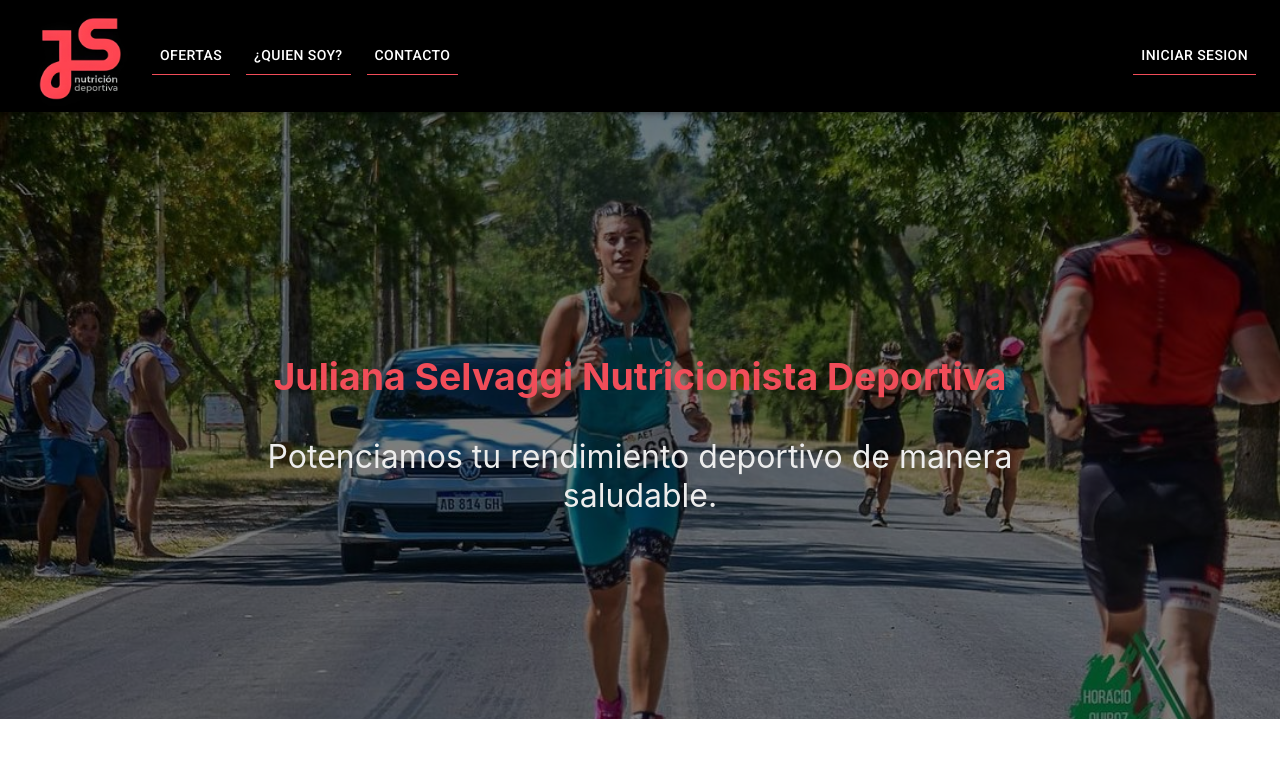
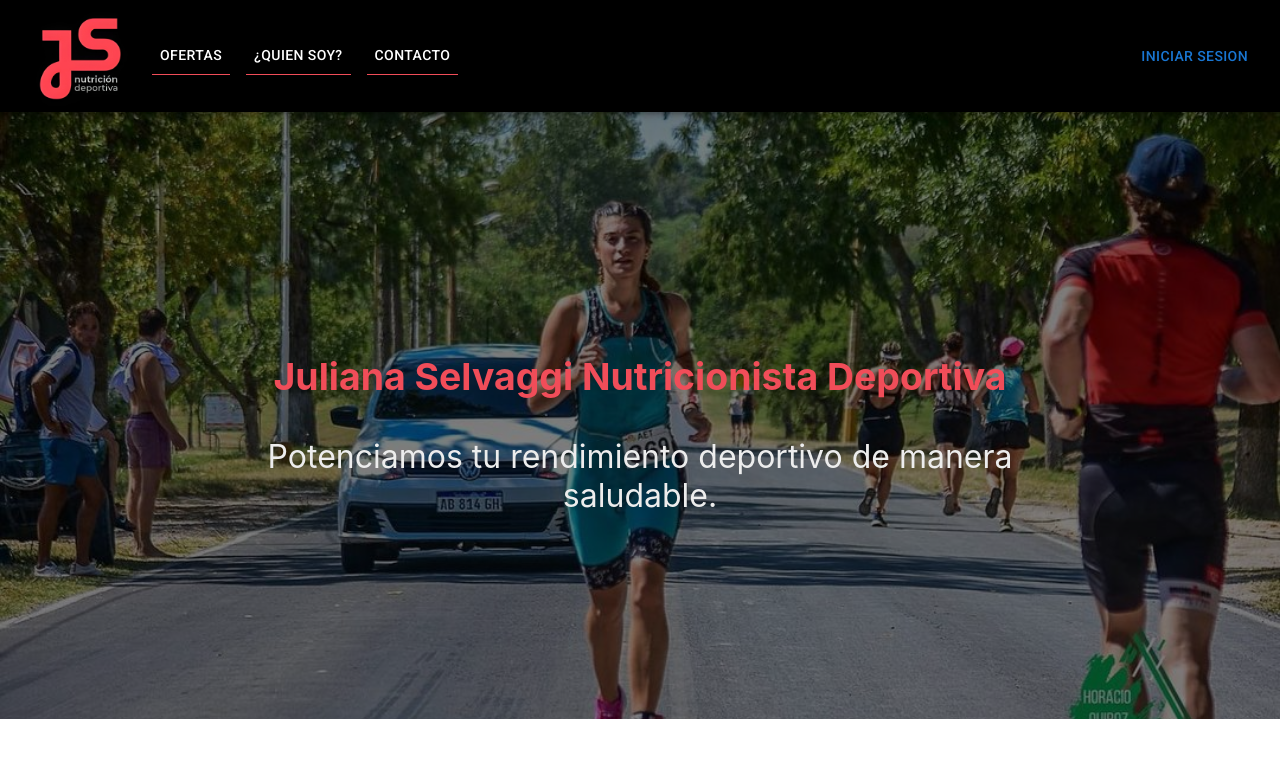
Before and after one commit to tomascaceres14/jselvLandingPage, a React (Create React App) app: page / in a window 1280 px wide. Shown: the top 783 px of the page. Built offline with nearby package versions, Linux system fonts and the light colour scheme; the HTML template or start-up script is replaced by a standard one; a web font is replaced by a local one.

Commit message:
fixed Modal in responsive drawer

```diff
--- a/src/components/Home/Header/Drawer/Drawer.jsx
+++ b/src/components/Home/Header/Drawer/Drawer.jsx
@@ -11,8 +11,8 @@ import ListItemText from "@mui/material/ListItemText";
 import InicioIcon from "@mui/icons-material/House";
 import SobreMiIcon from "@mui/icons-material/Javascript";
 import TurnoIcon from "@mui/icons-material/HourglassTop";
+import LoginIcon from "@mui/icons-material/Login";
 import QuestionMarkIcon from "@mui/icons-material/QuestionMark";
-import LoginIcon from "@mui/icons-material/Login";
 import Modal from "../Modal/Modal";
 
 import MenuIcon from "@mui/icons-material/Menu";
@@ -55,6 +55,7 @@ export default function TemporaryDrawer() {
   };
 
   const list = (anchor) => (
+    <div>
       <Box
         sx={{
           width: 250,
@@ -81,21 +82,27 @@ export default function TemporaryDrawer() {
           ))}
         </List>
         <Divider sx={{ backgroundColor: "lightgrey" }} />
+      </Box>
+      <Box
+        sx={{
+          width: 250,
+        }}
+        role="presentation"
+        onClick={toggleDrawer(anchor, true)}
+        onKeyDown={toggleDrawer(anchor, true)}
+      >
         <List>
           <ListItem disablePadding>
             <ListItemButton>
-            {/* <ListItemIcon sx={{ color: "#f14d59" }}>
+              <ListItemIcon sx={{ color: "#f14d59" }}>
                 <LoginIcon />
               </ListItemIcon>
-            <ListItemText
-              primary={"Iniciar sesión"}
-              sx={{ color: "#f14d59" }}
-            /> */}
               <Modal />
             </ListItemButton>
           </ListItem>
         </List>
       </Box>
+    </div>
   );
 
   return (
@@ -107,7 +114,7 @@ export default function TemporaryDrawer() {
         <Drawer
           anchor={"left"}
           open={state["left"]}
-          onClose={toggleDrawer("left", true)}
+          onClose={toggleDrawer("left", false)}
         >
           {list("left")}
         </Drawer>
--- a/src/components/Home/Header/Modal/Modal.jsx
+++ b/src/components/Home/Header/Modal/Modal.jsx
@@ -20,18 +20,8 @@ export default function BasicModal() {
   const handleClose = () => setOpen(false);
 
   return (
-    <div>
-      <Button
-        onClick={handleOpen}
-        sx={{
-          backgroundColor: "black",
-          color: "white",
-          borderBottom: "1px solid #f14d59",
-          borderRadius: "0px",
-        }}
-      >
-        Iniciar Sesion
-      </Button>
+    <div >
+      <Button className="modal-button" onClick={handleOpen} >Iniciar Sesion</Button>
       <Modal
         open={open}
         onClose={handleClose}
--- a/src/components/Home/Validations/Validations.css
+++ b/src/components/Home/Validations/Validations.css
@@ -11,6 +11,13 @@
 
 .modal-box {
   width: 50%;
+}
+
+.modal-button {
+  background-color: black;
+  color: white;
+  border-bottom: 1px solid #f14d59;
+  border-radius: 0px;
 }
 
 .close-popup {
@@ -30,4 +37,14 @@
   .close-popup {
     display: block;
   }
+
+  .modal-button {
+    font-weight: 400;
+    text-transform: none;
+    font-size: 1rem;
+    color: #f14d59;
+    background-color: white;
+    border-bottom: none;
+    border-radius: 0px;
+  }
 }
--- a/src/components/Home/Validations/Validations.jsx
+++ b/src/components/Home/Validations/Validations.jsx
@@ -6,17 +6,20 @@ const Validations = () => {
   const [toggle, setToggle] = React.useState(false);
 
   const toggleBttn = (
-    <button className="submit-bttn submit-bttn-invert" onClick={() => setToggle(!toggle)}>
-      <strong>{toggle ? "Registrarse" : "Iniciar Sesion"}</strong>
+    <button
+      className="submit-bttn submit-bttn-invert"
+      onClick={() => setToggle(!toggle)}
+    >
+      <strong>{toggle ? "Iniciar Sesion" : "Registrarse"}</strong>
     </button>
   );
 
   return (
     <section>
       {toggle ? (
+        <Register toggle={toggleBttn} />
+      ) : (
         <Login toggle={toggleBttn} />
-      ) : (
-        <Register toggle={toggleBttn} />
       )}
     </section>
   );
```
Lines whose indentation alone changed are shown as unchanged.
